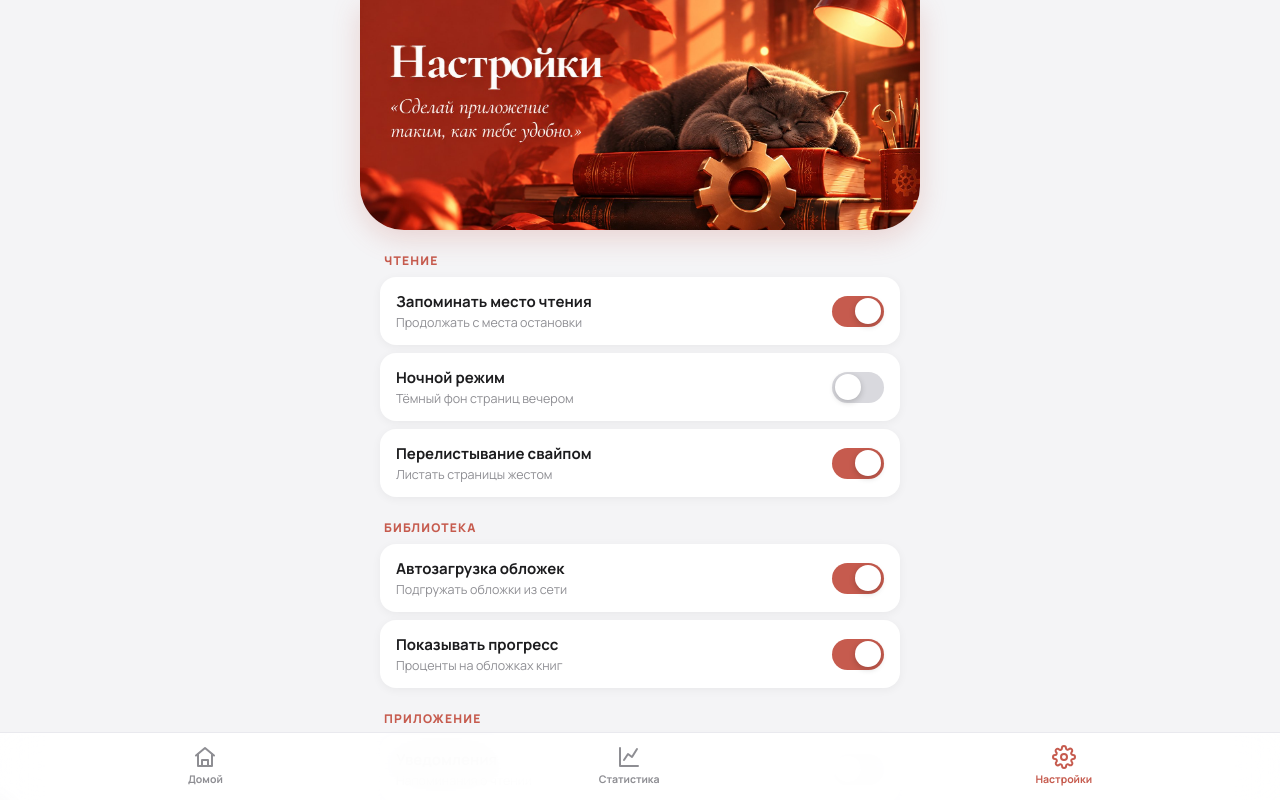
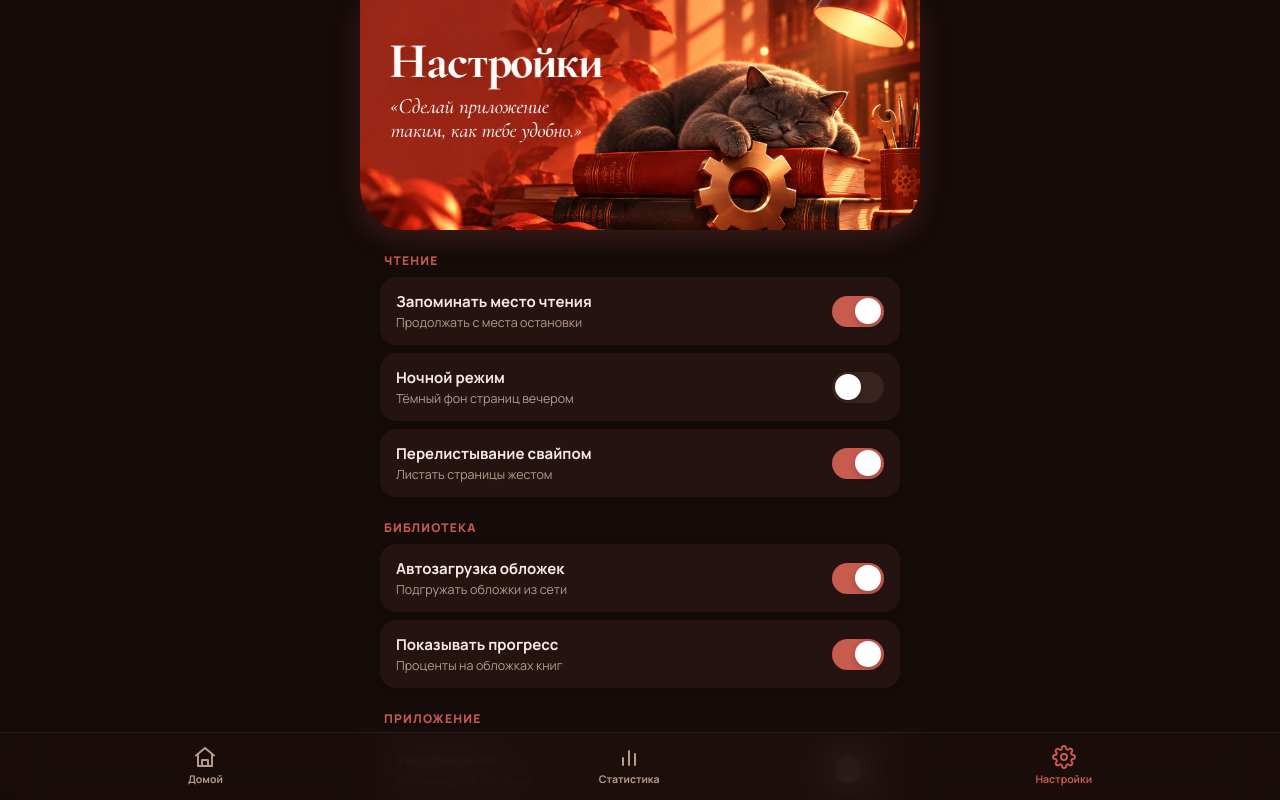
Before and after one commit to aukro1408/tishina, a plain HTML site: page index.html in a window 1280 px wide. Both pictures are taken after a click on the button "Настройки". Shown: the top 800 px of the page. Drawn offline with nearby package versions, Linux system fonts and the light colour scheme.

Commit message:
тёмная тема статистики везде

```diff
--- a/index.html
+++ b/index.html
@@ -8,13 +8,13 @@
 <link rel="preconnect" href="https://fonts.gstatic.com" crossorigin>
 <link href="https://fonts.googleapis.com/css2?family=Cormorant+Garamond:ital,wght@0,500;0,600;1,500&family=Manrope:wght@400;500;600;700;800&display=swap" rel="stylesheet">
 <script src="https://cdnjs.cloudflare.com/ajax/libs/jszip/3.10.1/jszip.min.js"></script>
-<script src="parser.js?v=54"></script>
-<script src="store.js?v=54"></script>
+<script src="parser.js?v=55"></script>
+<script src="store.js?v=55"></script>
 <style>
 @font-face{font-family:'Tishina Times';src:url('fonts/times.ttf') format('truetype');font-display:swap}
 :root{
-  --ink:#1c1c1e; --muted:#8e8e93; --line:#e9e9ee; --bg:#f4f4f6; --bg2:#ececef;
-  --accent:#c65b4e; --card:#ffffff;
+  --ink:#f6e9e2; --muted:#b79a8f; --line:#3a2420; --bg:#150b09; --bg2:#241310;
+  --accent:#c65b4e; --card:#241310;
 }
 *{box-sizing:border-box;-webkit-tap-highlight-color:transparent}
 html,body{margin:0;padding:0}
@@ -25,7 +25,7 @@ body{font-family:'Manrope',-apple-system,system-ui,sans-serif;background:var(--b
 /* шапка */
 .top{position:relative;overflow:hidden;margin:0 -20px;padding:0;
   border-radius:0 0 44px 44px;
-  background:url('header-cat.jpg?v=54') center/cover no-repeat;box-shadow:0 8px 28px rgba(198,91,78,.22);
+  background:url('header-cat.jpg?v=55') center/cover no-repeat;box-shadow:0 8px 28px rgba(198,91,78,.22);
   min-height:230px}
 .top-plus{position:absolute;top:18px;right:18px;width:52px;height:52px;border-radius:50%;
   border:none;background:transparent;cursor:pointer}
@@ -37,7 +37,7 @@ body{font-family:'Manrope',-apple-system,system-ui,sans-serif;background:var(--b
 
 /* экран настроек */
 .set-top{position:relative;overflow:hidden;margin:0 -20px;padding:0;border-radius:0 0 44px 44px;
-  background:url('header-set.jpg?v=54') center/cover no-repeat;box-shadow:0 8px 28px rgba(198,91,78,.22);
+  background:url('header-set.jpg?v=55') center/cover no-repeat;box-shadow:0 8px 28px rgba(198,91,78,.22);
   min-height:230px}
 .set-list{margin-top:6px}
 .set-group{font-size:12px;font-weight:800;letter-spacing:.1em;text-transform:uppercase;
@@ -48,15 +48,15 @@ body{font-family:'Manrope',-apple-system,system-ui,sans-serif;background:var(--b
 .set-t{font-size:15px;font-weight:700}
 .set-d{font-size:12.5px;color:var(--muted);margin-top:2px}
 .switch{position:relative;width:52px;height:31px;border:none;border-radius:999px;cursor:pointer;
-  background:#d9d9de;transition:background .25s;flex-shrink:0}
+  background:#3a2420;transition:background .25s;flex-shrink:0}
 .switch::after{content:"";position:absolute;top:2.5px;left:3px;width:26px;height:26px;border-radius:50%;
   background:#fff;box-shadow:0 2px 6px rgba(0,0,0,.2);transition:left .25s}
 .switch.on{background:var(--accent)}
 .switch.on::after{left:23px}
 .set-ver{text-align:center;color:var(--muted);font-size:12px;margin:28px 0 8px}
 .navbar{position:fixed;left:0;right:0;bottom:0;z-index:60;
-  background:rgba(255,255,255,.92);backdrop-filter:blur(20px);-webkit-backdrop-filter:blur(20px);
-  border-top:1px solid var(--line);padding:8px 0 calc(10px + env(safe-area-inset-bottom));
+  background:rgba(28,14,11,.82);backdrop-filter:blur(20px);-webkit-backdrop-filter:blur(20px);
+  border-top:1px solid rgba(255,255,255,.06);padding:8px 0 calc(10px + env(safe-area-inset-bottom));
   display:flex;justify-content:space-around}
 .navbtn{border:none;background:none;display:flex;flex-direction:column;align-items:center;gap:3px;
   font-family:inherit;font-size:10.5px;font-weight:700;color:var(--muted);cursor:pointer;padding:4px 20px}
@@ -458,8 +458,8 @@ body{font-family:'Manrope',-apple-system,system-ui,sans-serif;background:var(--b
     <svg viewBox="0 0 24 24" fill="none" stroke="currentColor" stroke-width="2" stroke-linecap="round" stroke-linejoin="round"><path d="M3 10.5 12 3l9 7.5"/><path d="M5 9.5V21h14V9.5"/><path d="M9 21v-6h6v6"/></svg>
     Домой
   </button>
-  <a class="navbtn" href="stats.html?v=54" style="text-decoration:none">
-    <svg viewBox="0 0 24 24" fill="none" stroke="currentColor" stroke-width="2" stroke-linecap="round" stroke-linejoin="round"><path d="M3 3v18h18"/><path d="M7 15l4-6 4 3 5-8"/></svg>
+  <a class="navbtn" href="stats.html?v=55" style="text-decoration:none">
+    <svg viewBox="0 0 24 24" fill="none" stroke="currentColor" stroke-width="2" stroke-linecap="round" stroke-linejoin="round"><path d="M6 20v-7"/><path d="M12 20V6"/><path d="M18 20v-11"/></svg>
     Статистика
   </a>
   <button class="navbtn" id="navSet">
@@ -611,7 +611,7 @@ body{font-family:'Manrope',-apple-system,system-ui,sans-serif;background:var(--b
       </div>
     </div>
   </div>
-<script src="reader.js?v=54"></script>
-<script src="app.js?v=54"></script>
+<script src="reader.js?v=55"></script>
+<script src="app.js?v=55"></script>
 </body>
 </html>
```
